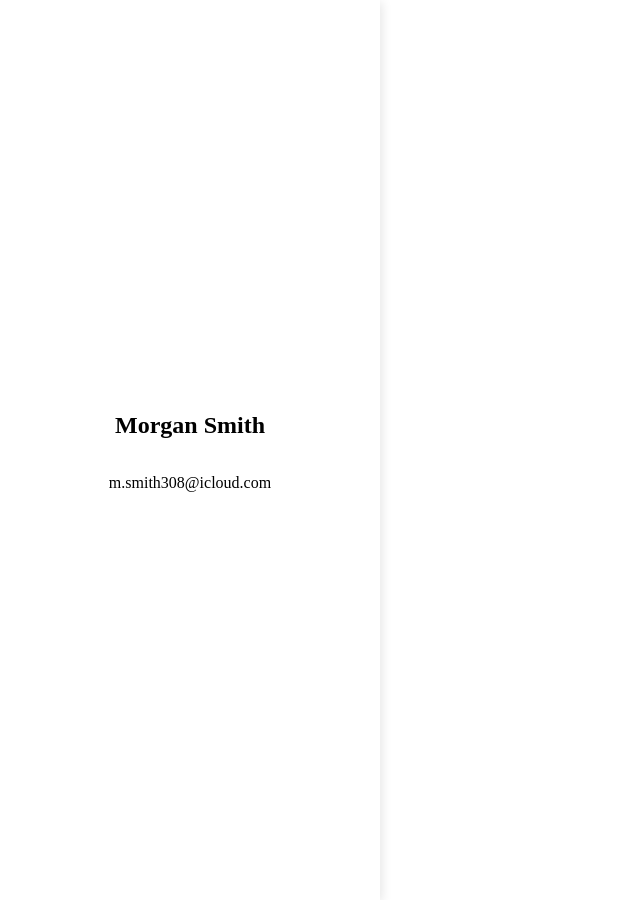
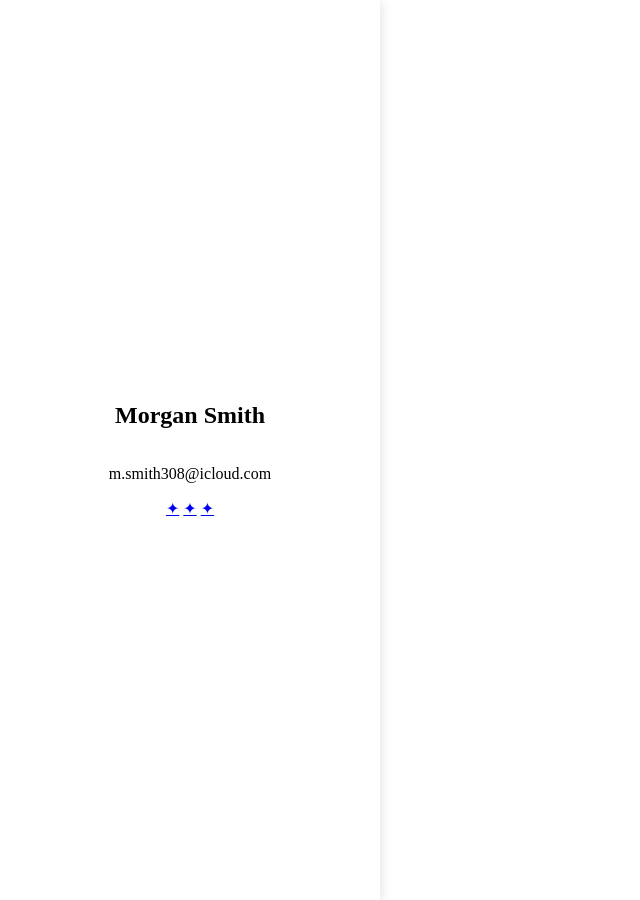
Before and after one commit to Morg137/2025-Design-Portfolio, a Jekyll site: the page built from index.html, in a window 1280 px wide. Shown: the whole page, without its empty margins (0-640 px from the left). Built offline with Jekyll 4.4.1, drawn with Linux system fonts in a browser that asks for light colours.

Commit message:
Add files via upload

```diff
--- a/_includes/sidebar.html
+++ b/_includes/sidebar.html
@@ -3,8 +3,8 @@
 <h2>{{site.name}}</h2>
 <p>{{site.email}}</p>
 <div class="social-icons">
-	<a href="#"> </a>
-	<a href="#"> </a>
-	<a href="#"> </a>
+	<a href="#">✦</a>
+	<a href="#">✦</a>
+	<a href="#">✦</a>
 	</div>
 </aside>
```
